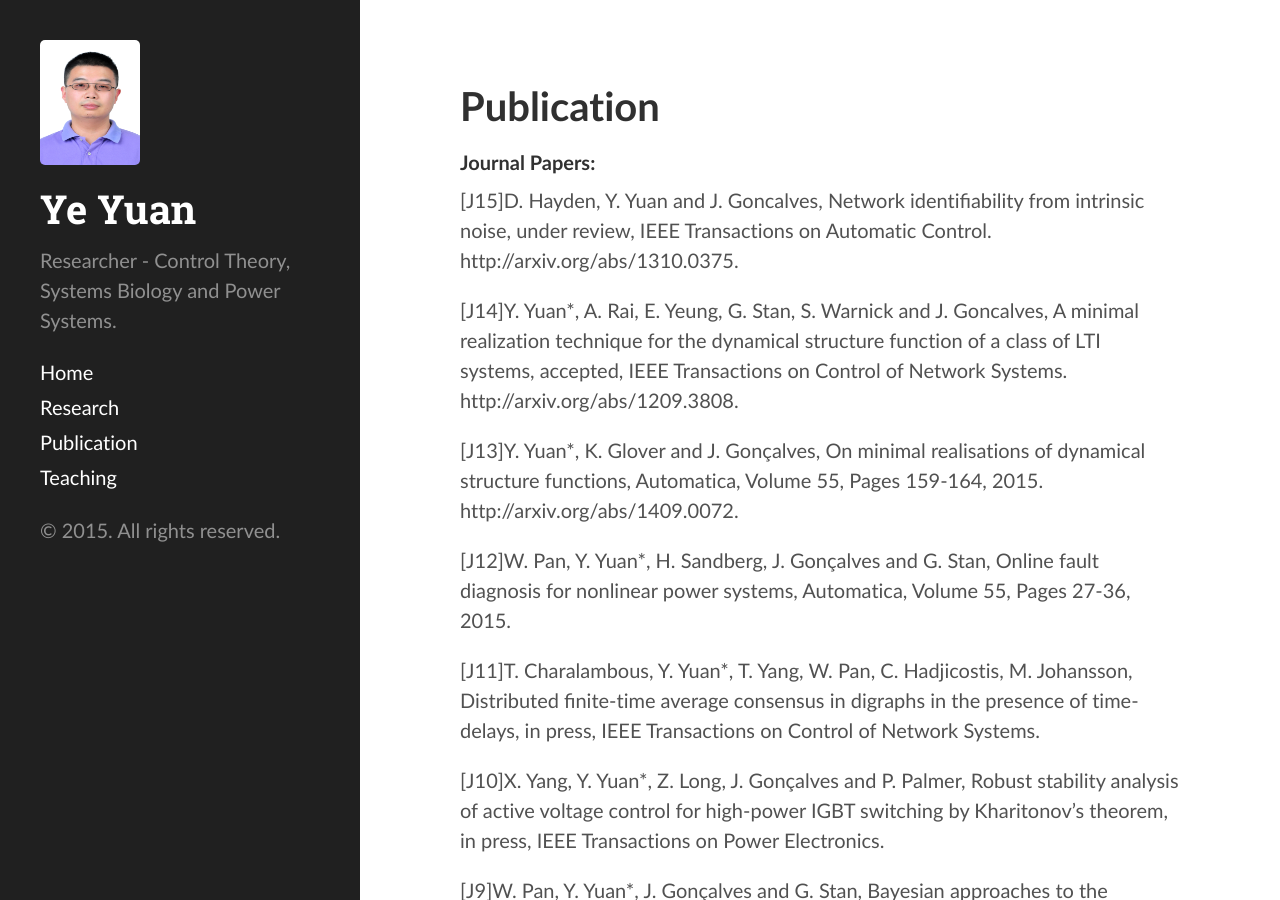
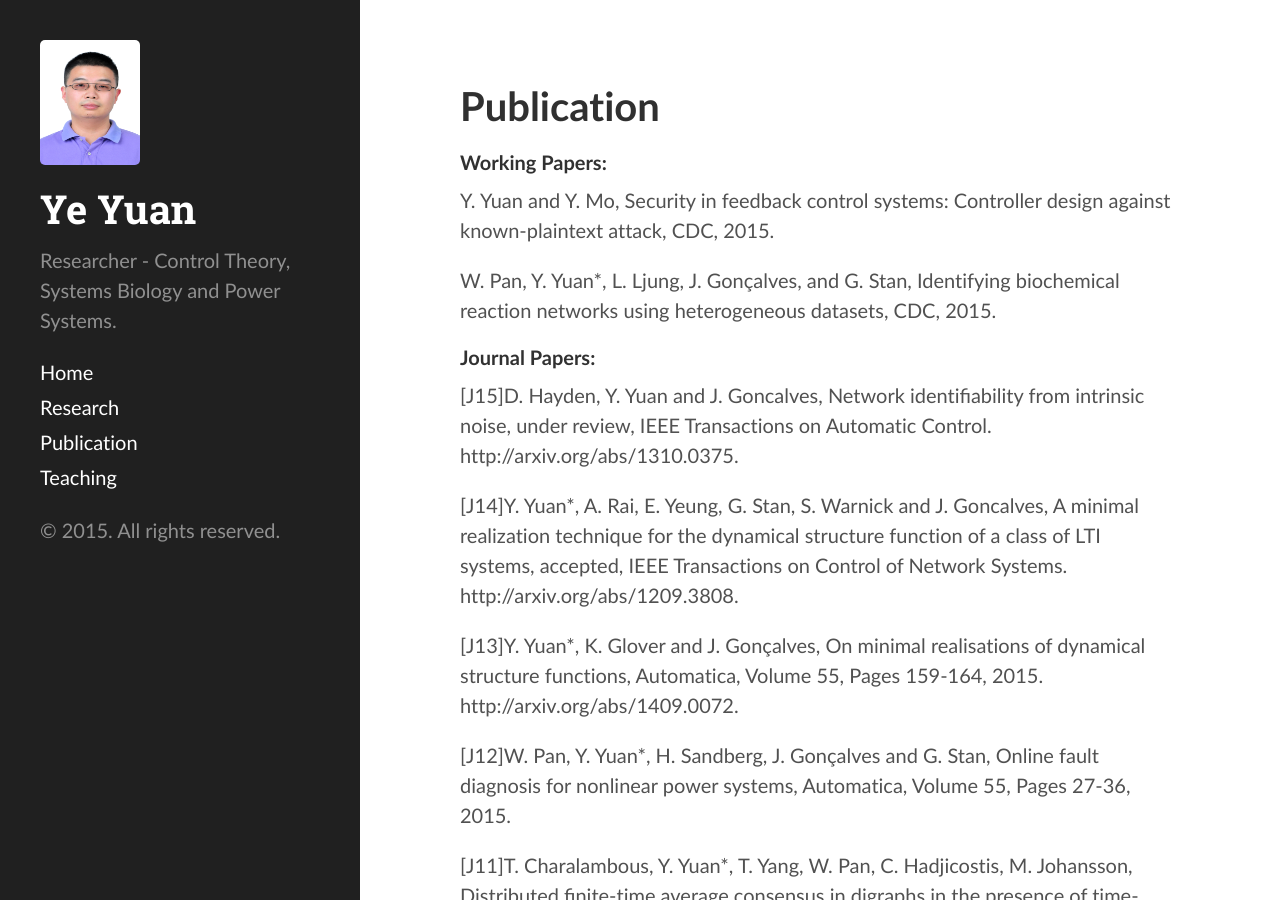
Before and after one commit to yy311/yy311.github.io, a Jekyll site: the page built from publication.md, in a window 1280 px wide and 900 px high. Built offline with Jekyll 4.4.1, drawn with Linux system fonts in a browser that asks for light colours.

Commit message:
Update publication.md

```diff
--- a/publication.md
+++ b/publication.md
@@ -3,10 +3,11 @@ layout: page
 title: Publication
 ---
 
-<!--####Working Papers:-->
-<!--Y. Yuan and Y. Mo, Security in feedback control systems: Controller design against known-plaintext attack, CDC, 2015. -->
+####Working Papers:
+Y. Yuan and Y. Mo, Security in feedback control systems: Controller design against known-plaintext attack, CDC, 2015.
 
-<!--Y. Yuan and S. H. Low, TBA, 2015. -->
+W. Pan, Y. Yuan*, L. Ljung, J. Gonçalves, and G. Stan, Identifying biochemical reaction networks using heterogeneous datasets, CDC, 2015.
+
 
 
 ####Journal Papers:
```
